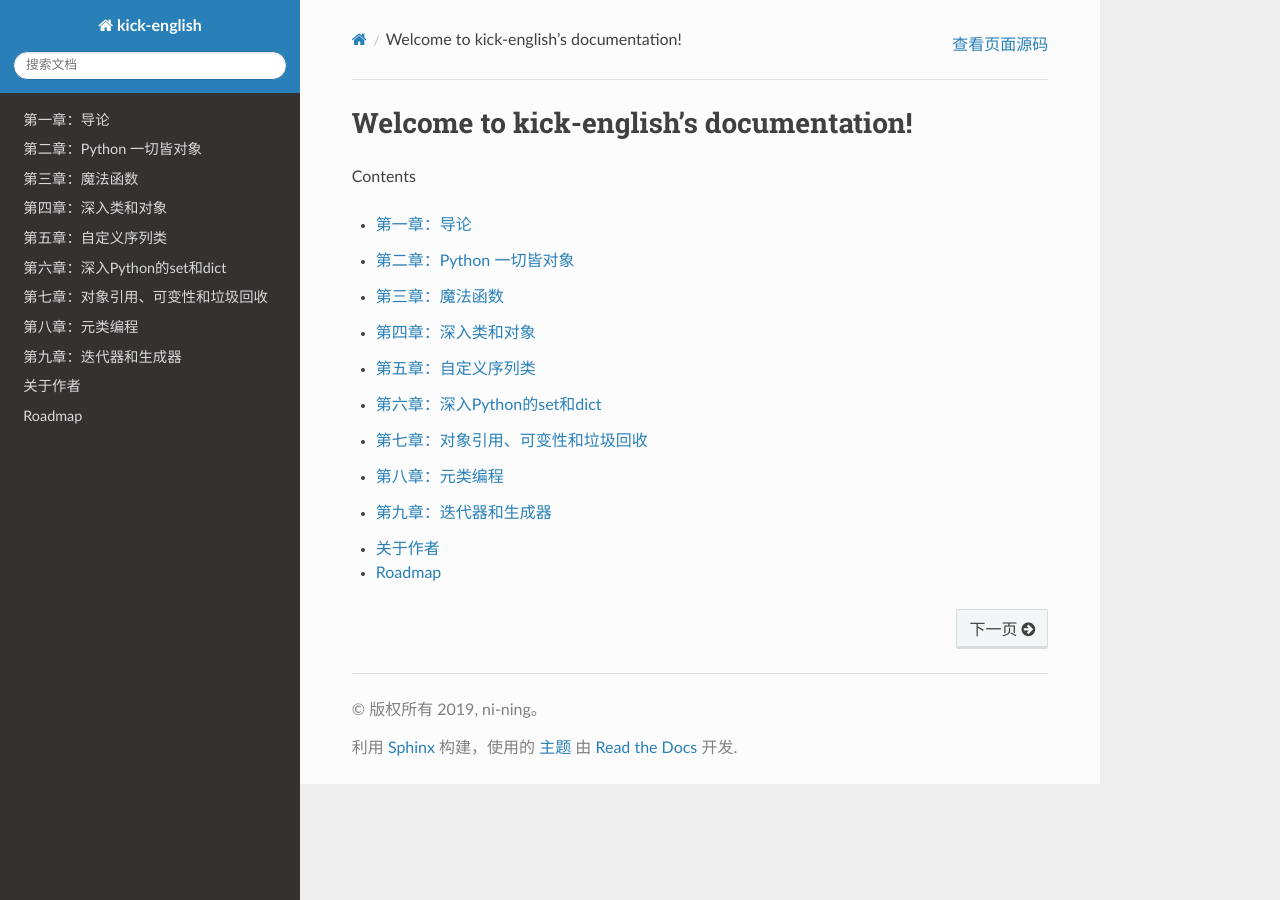
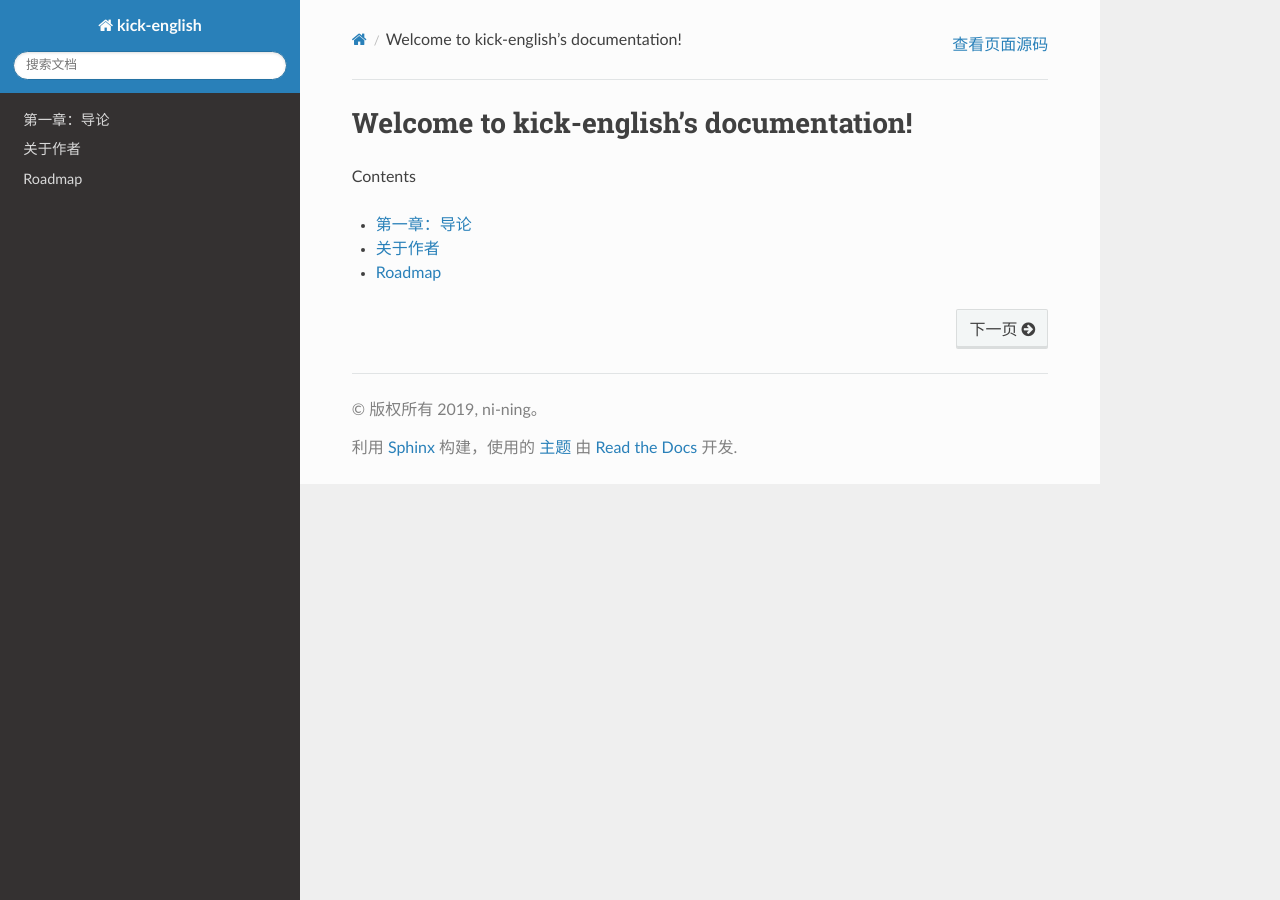
Before and after one commit to ni-ning/KickEnglish, a Sphinx documentation site: the page built from source/index.rst, in a window 1280 px wide. Built offline with Sphinx 7.4.7 and the Read the Docs theme 2.0.0, drawn with Linux system fonts in a browser that asks for light colours.

```diff
--- a/source/chapters/p02_all_is_object.rst
+++ /dev/null
@@ -1,12 +0,0 @@
-=============================
-第二章：Python 一切皆对象
-=============================
-
-Introduce
-
-
-.. toctree::
-   :maxdepth: 1
-   :glob:
-
-   ../c02/*
--- a/source/chapters/p03_magic_function.rst
+++ /dev/null
@@ -1,12 +0,0 @@
-=============================
-第三章：魔法函数
-=============================
-
-Introduce
-
-
-.. toctree::
-   :maxdepth: 1
-   :glob:
-
-   ../c03/*
--- a/source/chapters/p04_class_object.rst
+++ /dev/null
@@ -1,12 +0,0 @@
-=============================
-第四章：深入类和对象
-=============================
-
-Introduce
-
-
-.. toctree::
-   :maxdepth: 1
-   :glob:
-
-   ../c04/*
--- a/source/chapters/p05_sequeue_class.rst
+++ /dev/null
@@ -1,12 +0,0 @@
-=============================
-第五章：自定义序列类
-=============================
-
-Introduce
-
-
-.. toctree::
-   :maxdepth: 1
-   :glob:
-
-   ../c05/*
--- a/source/chapters/p06_dict_and_set.rst
+++ /dev/null
@@ -1,12 +0,0 @@
-=============================
-第六章：深入Python的set和dict
-=============================
-
-Introduce
-
-
-.. toctree::
-   :maxdepth: 1
-   :glob:
-
-   ../c06/*
--- a/source/chapters/p07_reference_del.rst
+++ /dev/null
@@ -1,12 +0,0 @@
-=====================================
-第七章：对象引用、可变性和垃圾回收
-=====================================
-
-Introduce
-
-
-.. toctree::
-   :maxdepth: 1
-   :glob:
-
-   ../c07/*
--- a/source/chapters/p08_meta_class.rst
+++ /dev/null
@@ -1,12 +0,0 @@
-=====================================
-第八章：元类编程
-=====================================
-
-Introduce
-
-
-.. toctree::
-   :maxdepth: 1
-   :glob:
-
-   ../c08/*
--- a/source/chapters/p09_iterator_generator.rst
+++ /dev/null
@@ -1,12 +0,0 @@
-=====================================
-第九章：迭代器和生成器
-=====================================
-
-Introduce
-
-
-.. toctree::
-   :maxdepth: 1
-   :glob:
-
-   ../c09/*
```
Also changed, not shown: source/chapters/p01_introduce.rst (+0 -9 lines).
